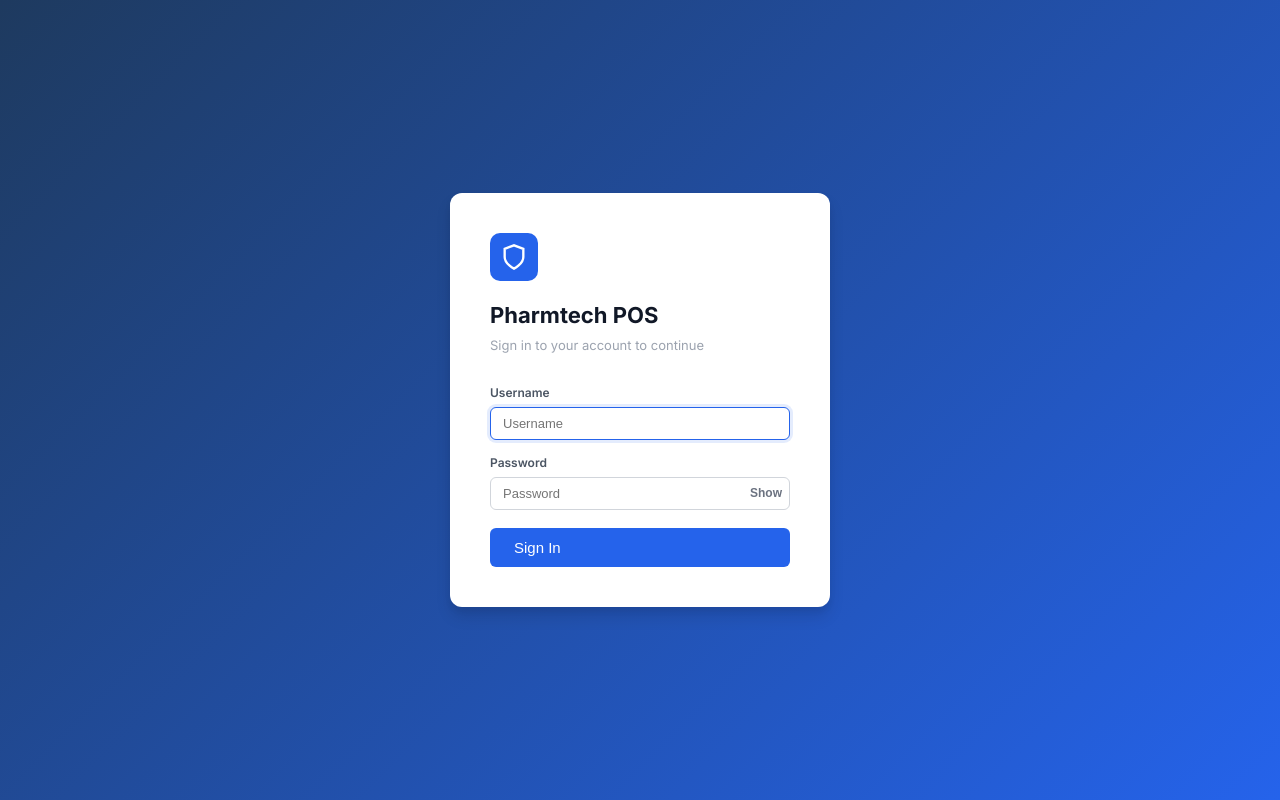
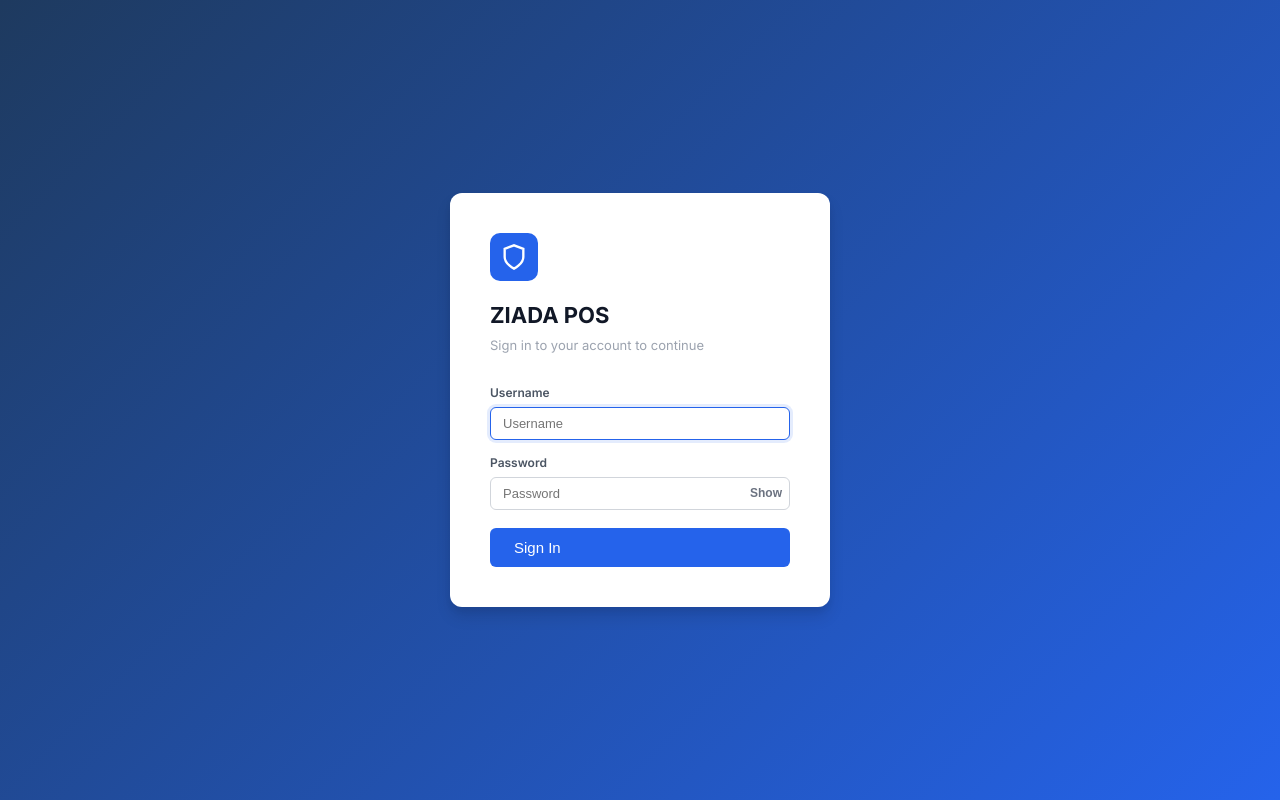
Before and after one commit to Ndolo7/Pharmtech-POS, a Django app: page /accounts/login/ in a window 1280 px wide. Run offline with Django 4.2, Linux system fonts and the light colour scheme; parts of the project's set-up code (start-up, migrations or seed data) failed here and were passed over.

Commit message:
feat: update account management interfaces

```diff
--- a/templates/accounts/login.html
+++ b/templates/accounts/login.html
@@ -4,7 +4,7 @@
 <head>
   <meta charset="UTF-8">
   <meta name="viewport" content="width=device-width, initial-scale=1.0">
-  <title>Sign In — Pharmtech POS</title>
+  <title>Sign In — ZIADA POS</title>
   <link rel="preconnect" href="https://fonts.googleapis.com">
   <link href="https://fonts.googleapis.com/css2?family=Inter:wght@400;500;600;700&display=swap" rel="stylesheet">
   <link rel="stylesheet" href="{% static 'css/app.css' %}">
@@ -17,7 +17,7 @@
           <path d="M12 22s8-4 8-10V5l-8-3-8 3v7c0 6 8 10 8 10z"/>
         </svg>
       </div>
-      <h1>Pharmtech POS</h1>
+      <h1>ZIADA POS</h1>
       <p>Sign in to your account to continue</p>
 
       {% if messages %}
--- a/templates/accounts/profile.html
+++ b/templates/accounts/profile.html
@@ -1,5 +1,5 @@
 {% extends "base.html" %}
-{% block title %}My Profile — Pharmtech POS{% endblock %}
+{% block title %}My Profile — ZIADA POS{% endblock %}
 {% block page_title %}My Profile{% endblock %}
 
 {% block content %}
--- a/templates/accounts/user_list.html
+++ b/templates/accounts/user_list.html
@@ -1,5 +1,5 @@
 {% extends "base.html" %}
-{% block title %}Users — Pharmtech POS{% endblock %}
+{% block title %}Users — ZIADA POS{% endblock %}
 {% block page_title %}User Management{% endblock %}
 
 {% block content %}
```
